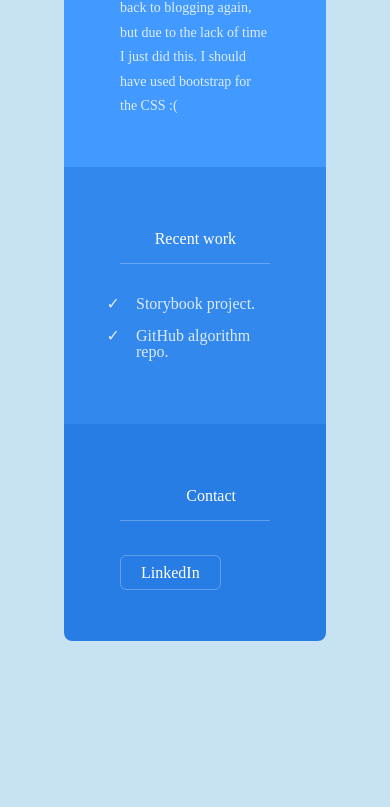
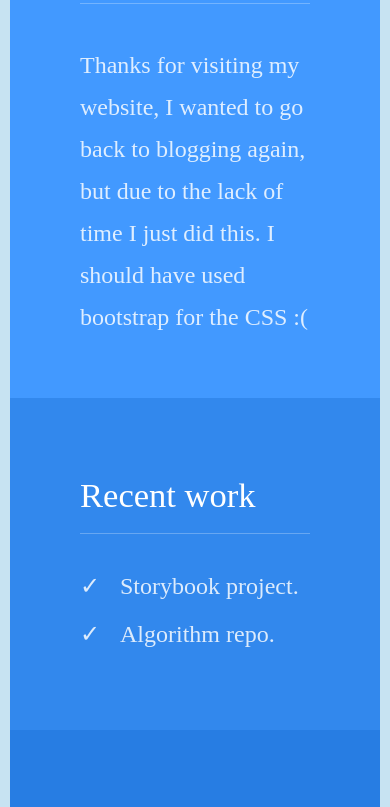
Before and after one commit to absalonv/absalonv.com, a plain HTML site: page index.html in a window 390 px wide. Shown: the part 530-1337 px from the top of the page. Before the commit the page ends 1235 px from the top, so only its background shows below. Drawn offline with Linux system fonts and the light colour scheme.

Commit message:
Fixing mobile view

```diff
--- a/index.html
+++ b/index.html
@@ -3,6 +3,7 @@
 
 <head>
 	<meta charset="utf-8">
+	<meta name="viewport" content="width=device-width, initial-scale=1">
 	<link rel="stylesheet" href="styles.css">
 
 	<title>AV</title>
@@ -44,7 +45,7 @@
 							<p>Storybook project.</p>
 						</li>
 						<li>
-							<p>GitHub algorithm repo.</p>
+							<p>Algorithm repo.</p>
 						</li>
 					</ul>
 				</div>
--- a/styles.css
+++ b/styles.css
@@ -1,4 +1,11 @@
 @import url('./reset.css');
+
+html { font-size: 100%; } /*16px*/
+h1 { font-size: 2.074em; }
+h2 { font-size: 1.728em; }
+h3 { font-size: 1.44em; }
+h4 { font-size: 1.2em; }
+.details{ font-size: 1.2em;}
 
 body{
 
@@ -10,8 +17,6 @@ body{
     flex-direction: column;
     align-items: center;
     padding: 4rem;
-
-    /* justify-content:center; */
 }
 
 #container{
@@ -64,7 +69,6 @@ body{
 }
 
 #me > div:last-child > h1{
-    font-size: 2em;
     line-height: 1.25;
     font-weight: 400;
     color: #383838;
@@ -72,7 +76,6 @@ body{
 
 #me > div:last-child > h3{
     color: rgba(0,0,0,0.522);
-    font-size: 1em;
     line-height: 1.25;
     font-weight: 400;
     margin-top: 1rem;
@@ -97,6 +100,11 @@ ul li p{
     border: solid 1px rgba(255,255,255,0.259);
 }
 
+.button:hover{
+    background-color: #115fbe;
+}
+
+
 a.button{
     padding: .5rem 1.25rem;
     text-decoration: none;
@@ -111,7 +119,6 @@ a.button{
 }
 
 #about > .details{
-    font-size: 0.875em;
     line-height: 1.75;
     font-weight: 300;
 }
@@ -131,6 +138,15 @@ a.button{
 
 
 @media (max-width: 680px) {
+    html { font-size: 125%; }
+    ul li{
+        margin-left: 1rem;
+    }
+    .fragment > div.title{
+        text-align: left;
+        margin-left: 0;
+        min-width: 180px;
+    }
     .fragment > div.details{
         padding-left: 0;
         width: 330px;
@@ -138,4 +154,9 @@ a.button{
         border-left: none;
         border-top: solid 1px rgba(255,255,255,0.259);
     }
+    #wrapper{
+        padding-left: 10px;
+        padding-right: 10px;
+
+    }
 }
```
